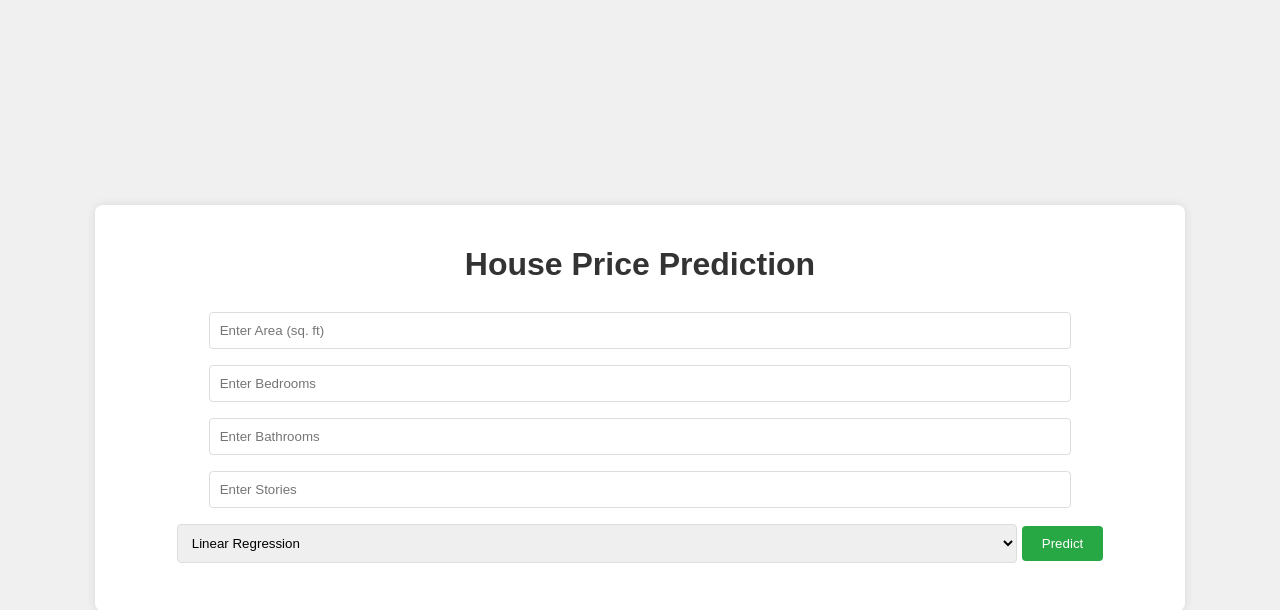
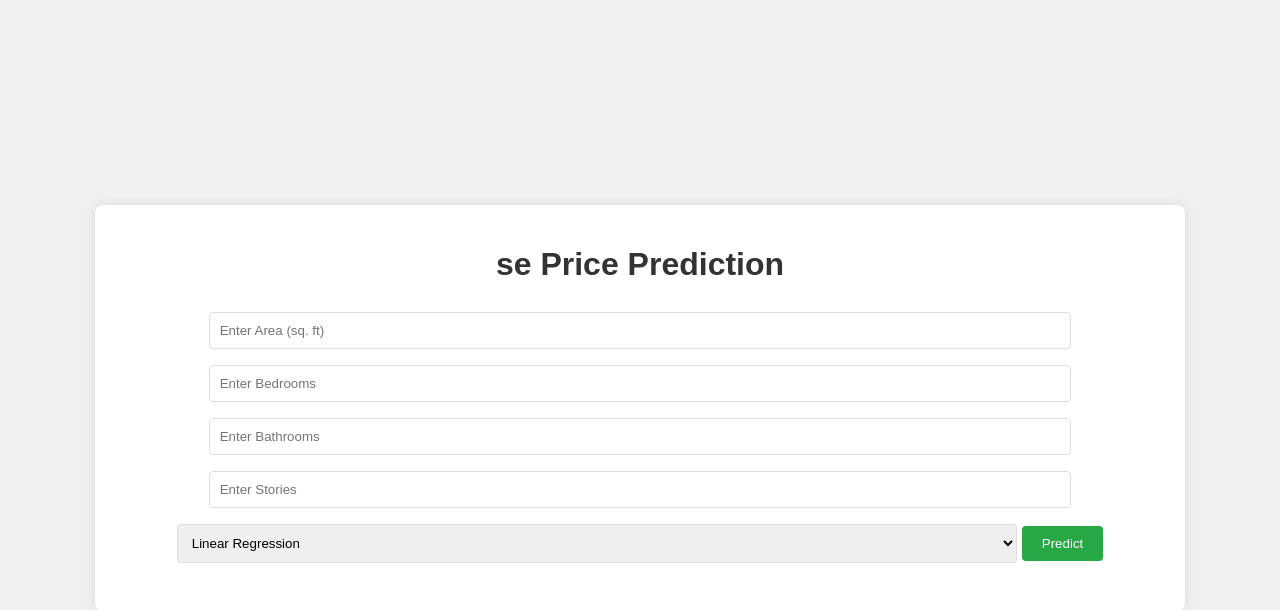
Before and after one commit to Hari99-ai/house-price-prediction, a Flask app: page / in a window 1280 px wide. Shown: the top 610 px of the page. Run offline with Flask 3, Linux system fonts and the light colour scheme.

Commit message:
Update index.html

```diff
--- a/templates/index.html
+++ b/templates/index.html
@@ -45,7 +45,7 @@
 </head>
 <body>
     <div class="container">
-        <h1>House Price Prediction</h1>
+        <h1>se Price Prediction</h1>
         <form action="/predict" method="POST">
             <input type="text" name="area" placeholder="Enter Area (sq. ft)" required>
             <input type="text" name="bedrooms" placeholder="Enter Bedrooms" required>
```
